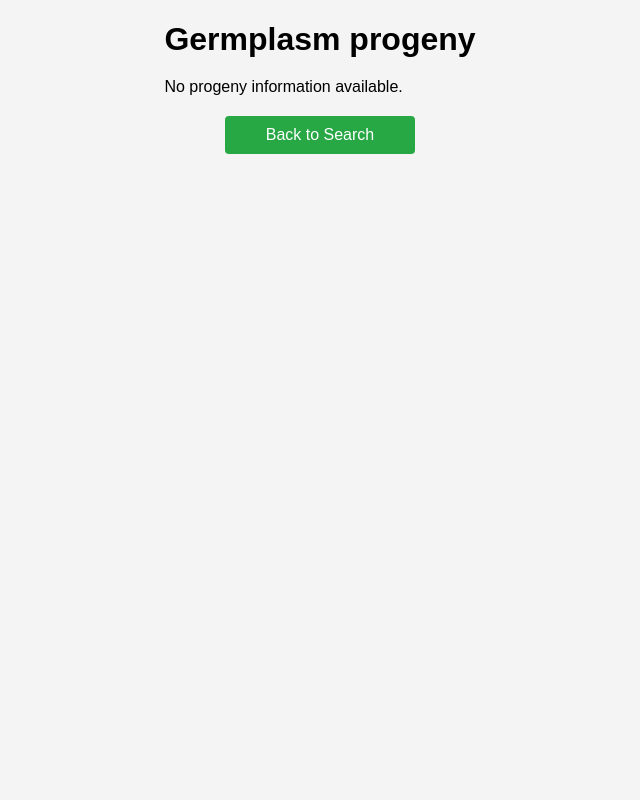
After one commit to NehaSJ99/BrAPI_Search, a Flask app: template app/templates/progeny.html in a window 1280 px wide. The commit adds this page. Shown: the whole page, without its empty margins (320-960 px from the left). Run offline with Flask 2, Linux system fonts and the light colour scheme; the template is opened without the code that fills it, so the values that code supplies are empty.

Commit message:
added Progeny and pedigree feature

```diff
--- /dev/null
+++ b/app/templates/progeny.html
@@ -0,0 +1,69 @@
+<!DOCTYPE html>
+<html lang="en">
+<head>
+    <meta charset="UTF-8">
+    <meta name="viewport" content="width=device-width, initial-scale=1.0">
+    <title>Progeny Information</title>
+    <style>
+        body {
+            font-family: Arial, sans-serif;
+            background-color: #f4f4f4;
+            margin: 0;
+            padding: 0;
+            display: flex;
+            justify-content: center;
+            align-items: flex-start;
+            height: 100vh;
+        }
+        .progeny-container {
+            max-width: 800px;
+            margin: 20px auto;
+            background: #fff;
+            padding: 20px;
+            box-shadow: 0 0 10px rgba(0, 0, 0, 0.1);
+        }
+        h1, h2 {
+            text-align: center;
+            margin-bottom: 20px;
+        }
+        .progeny-item {
+            margin-bottom: 10px;
+        }
+        .back-link {
+            display: block;
+            margin-top: 20px;
+            padding: 10px 20px;
+            background-color: #28a745;
+            color: white;
+            text-decoration: none;
+            border-radius: 4px;
+            text-align: center;
+            width: 150px;
+            transition: background-color 0.3s ease;
+            margin: 20px auto 0;
+        }
+        .back-link:hover {
+            background-color: #218838;
+        }
+        .highlight {
+            color: #996515;
+            font-weight: bold;
+        }
+    </style>
+</head>
+<body>
+    <div class=".progeny-container">
+        <h1>Germplasm progeny</h1>
+        {% if progeny %}
+            {% for key, value in progeny.items() %}
+                <div class="progeny-item">
+                    <strong>{{ key }}:</strong> <span>{{ value }}</span>
+                </div>
+            {% endfor %}
+        {% else %}
+            <p>No progeny information available.</p>
+        {% endif %}
+        <a href="/" class="back-link">Back to Search</a>
+    </div>
+</body>
+</html>
```
Also changed, not shown: app/BrAPIClientService.py (+35 -0 lines), app/templates/details.html (+13 -3 lines), app/templates/pedigree.html (added, +65 -0 lines), app/views.py (+28 -1 lines), templates/index.html (deleted).
